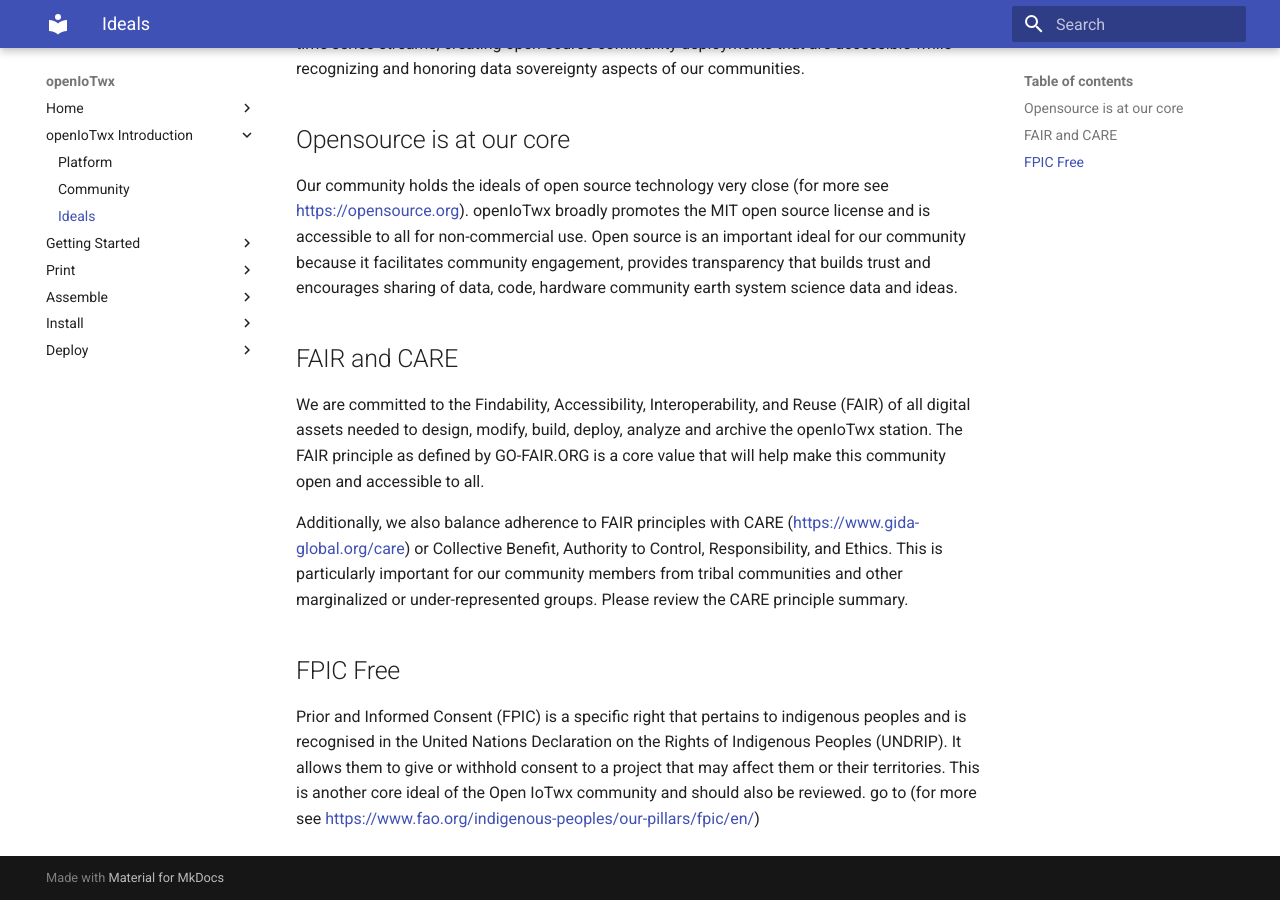
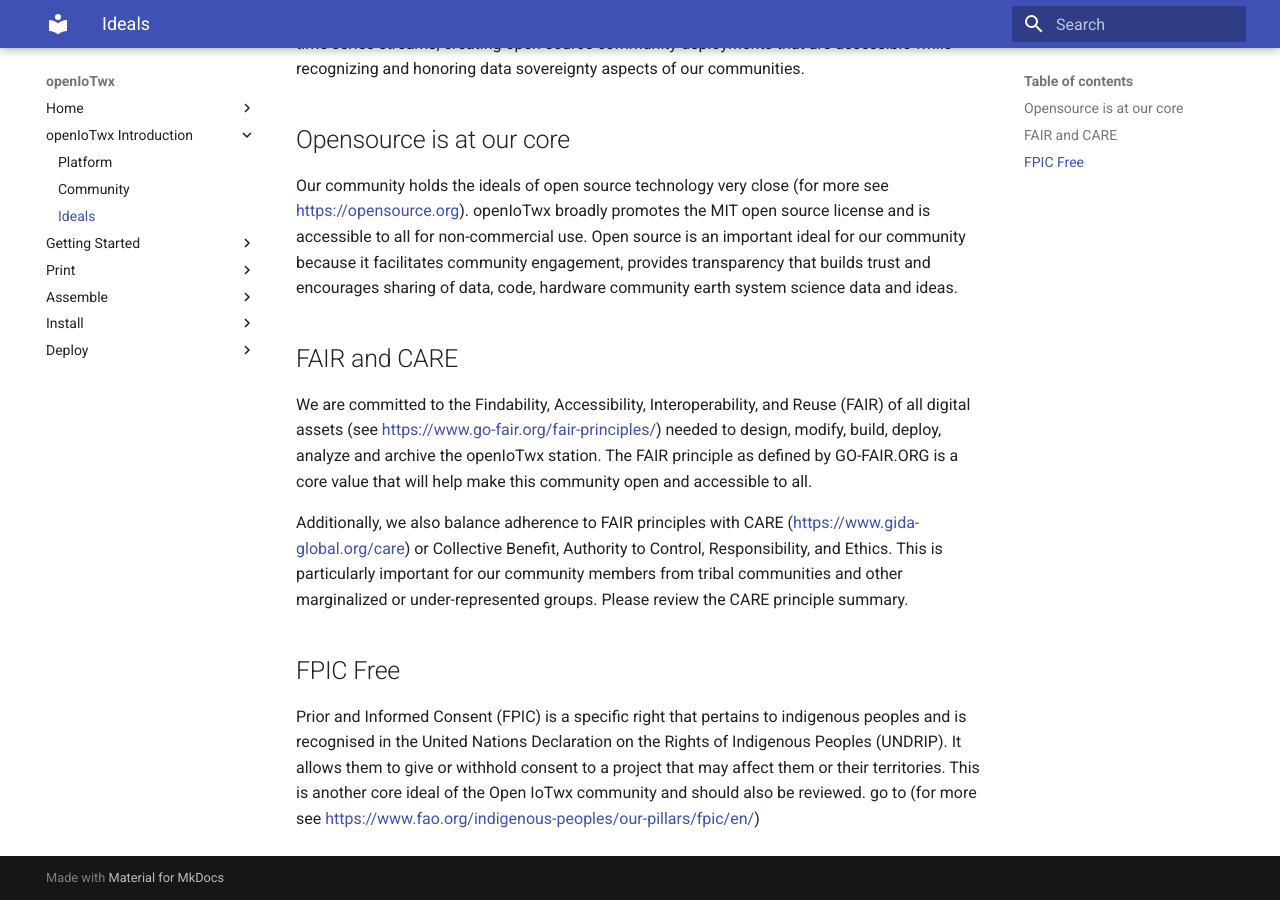
Before and after one commit to NCAR/openiotwx, an MkDocs documentation site: the page built from docs/introduction/ideals.md, in a window 1280 px wide and 900 px high, scrolled down 792 px. Built offline with MkDocs 1.6.1 and Material for MkDocs 9.7.7, drawn with Linux system fonts in a browser that asks for light colours.

Commit message:
updated fair link

```diff
--- a/docs/introduction/ideals.md
+++ b/docs/introduction/ideals.md
@@ -43,9 +43,11 @@
 
 ## FAIR and CARE
 We are committed to the Findability, Accessibility, Interoperability, and Reuse
-(FAIR) of all digital assets needed to design, modify, build, deploy, analyze
-and archive the openIoTwx station. The FAIR principle as defined by GO-FAIR.ORG
-is a core value that will help make this community open and accessible to all.
+(FAIR) of all digital assets (see
+[https://www.go-fair.org/fair-principles/](https://www.go-fair.org/fair-principles/))
+needed to design, modify, build, deploy, analyze and archive the openIoTwx
+station. The FAIR principle as defined by GO-FAIR.ORG is a core value that will
+help make this community open and accessible to all.
 
 Additionally, we also balance adherence to FAIR principles with CARE
 ([https://www.gida-global.org/care](https://www.gida-global.org/care)) or
```
